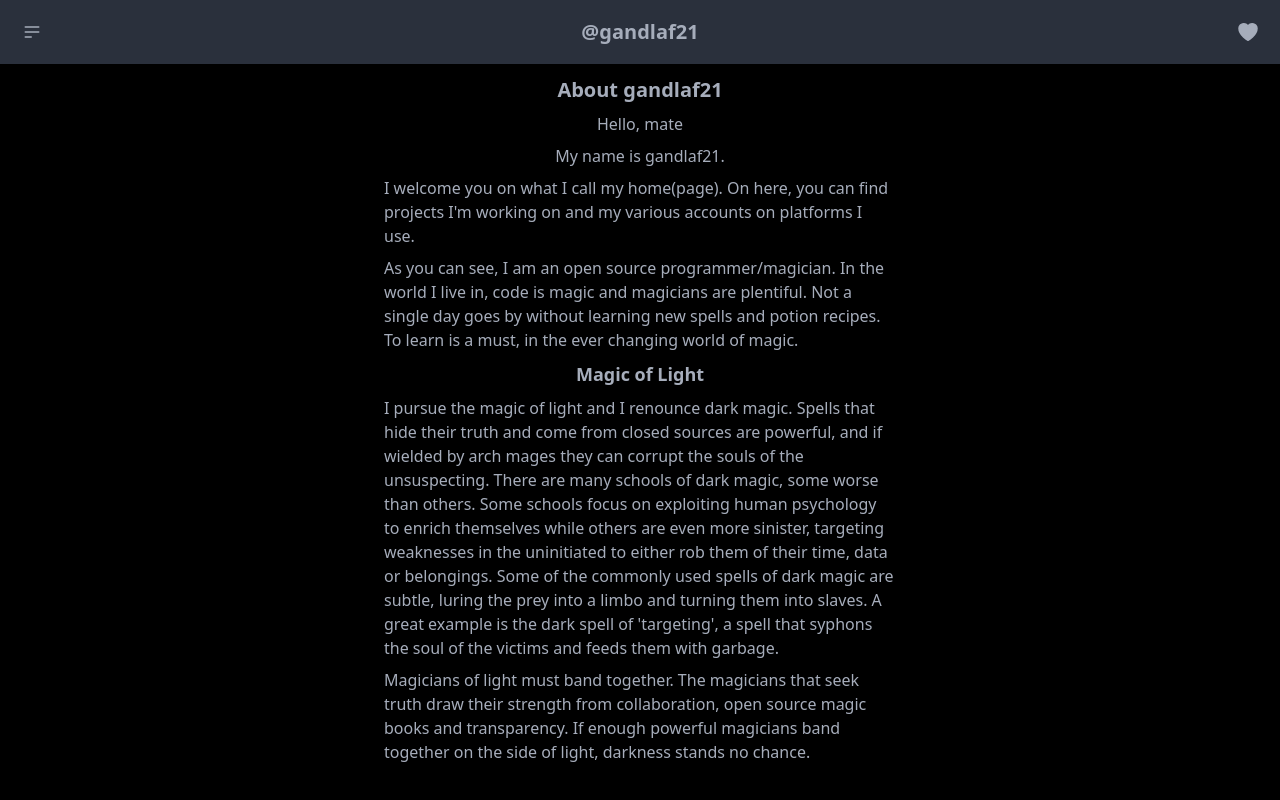
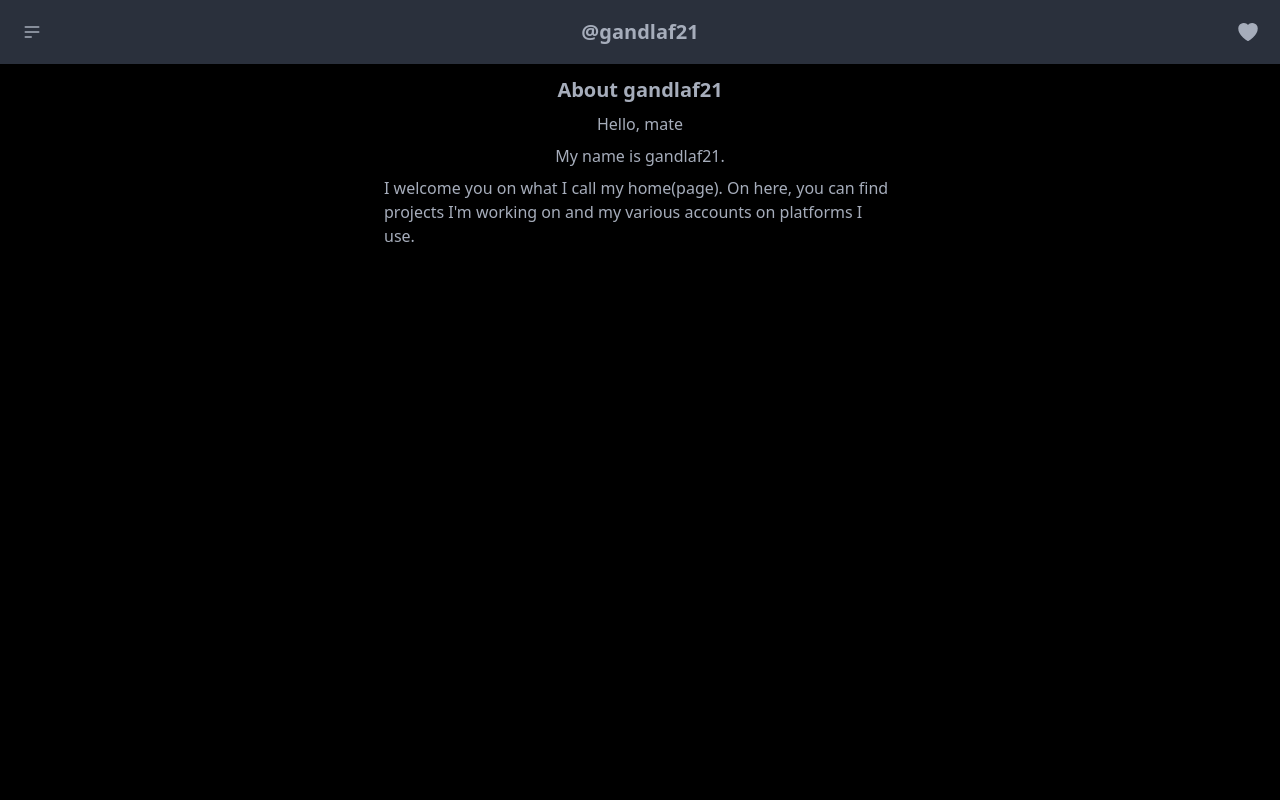
Before and after one commit to gandlafbtc/gandlaf-homepage, a SvelteKit app: page /about in a window 1280 px wide. Shown: the top 800 px of the page. Built offline with nearby package versions, Linux system fonts and the light colour scheme.

Commit message:
add content

```diff
--- a/src/comp/Projects.svelte
+++ b/src/comp/Projects.svelte
@@ -33,6 +33,14 @@
 							>space nut</a
 						> - the best <a class="link link-secondary" href="https://spacenut.nutstash.app/">game </a>you've ever played
 					</li>
+					<li>
+						<a href="https://github.com/gandlafbtc/cashu-brrr" class="link link-secondary"
+							>brrr</a
+						> - a cashu <a class="link link-secondary" href="https://brrr.gandlaf.com/">money printer </a>					</li>
+						<li>
+							<a href="https://github.com/gandlafbtc/proxnut" class="link link-secondary"
+								>Proxnut</a
+							> - a cashu <a class="link link-secondary" href="https://proxnut.com/">Proxy</a> to secure APIs					</li>
 
 				</ul>
 			</div>
--- a/src/comp/Writing.svelte
+++ b/src/comp/Writing.svelte
@@ -4,7 +4,7 @@
 		<div>
 			<p>Things I've written.</p>
 			<div class="pt-2">
-				<ul>
+				<ul class="flex flex-col gap-2">
 					<li>
 						<a
 							href="https://gandlaf.substack.com/p/elliptic-curve-cryptography-for-noobs"
@@ -13,7 +13,38 @@
 					</li>
 					<li>
 						<a href="https://lconf.gandlaf.com" class="link link-secondary">Hide your nuts!</a>
-             - Cashu presentation
+						- Cashu presentation @ Lightningcon Vietnam 2023
+					</li>
+					<li>
+						<a href="https://nuts-and-bolts.gandlaf.com" class="link link-secondary"
+							>Hide your nuts!</a
+						>
+						- Ecash workshop @ Bitcoin Conference Bangkok 2023
+					</li>
+
+					<li>
+						<a href="https://bolt.fun/story/nutstash-newsletter-1--848" class="link link-secondary"
+							>nutstash newsletter #1</a
+						>
+						- 🚀
+					</li>
+					<li>
+						<a href="https://bolt.fun/story/nutstash-newsletter-2-rethinking-ecash-design--853" class="link link-secondary"
+							>nutstash newsletter #2</a
+						>
+						- Rethinking ecash design
+					</li>
+					<li>
+						<a href="https://bolt.fun/story/nutstash-newsletter-3-from-vision-to-reality--882" class="link link-secondary"
+							>nutstash newsletter #3</a
+						>
+						- From vision to reality
+					</li>
+					<li>
+						<a href="https://bolt.fun/story/nutstash-newsletter-4-printing-money-at-the-bkk-bitcoin-conference--907" class="link link-secondary"
+							>nutstash newsletter #4</a
+						>
+						- Printing money at the BKK Bitcoin Conference
 					</li>
 				</ul>
 			</div>
--- a/src/routes/about/+page.svelte
+++ b/src/routes/about/+page.svelte
@@ -7,25 +7,4 @@
 		I welcome you on what I call my home(page). On here, you can find projects I'm working on and my
 		various accounts on platforms I use.
 	</p>
-	<p>
-		As you can see, I am an open source programmer/magician. In the world I live in, code is magic
-		and magicians are plentiful. Not a single day goes by without learning new spells and potion
-		recipes. To learn is a must, in the ever changing world of magic.
-	</p>
-	<h3 class="font-bold text-lg">Magic of Light</h3>
-	<p>
-		I pursue the magic of light and I renounce dark magic. Spells that hide their truth and come
-		from closed sources are powerful, and if wielded by arch mages they can corrupt the souls of the
-		unsuspecting. There are many schools of dark magic, some worse than others. Some schools focus
-		on exploiting human psychology to enrich themselves while others are even more sinister,
-		targeting weaknesses in the uninitiated to either rob them of their time, data or belongings.
-		Some of the commonly used spells of dark magic are subtle, luring the prey into a limbo and
-		turning them into slaves. A great example is the dark spell of 'targeting', a spell that syphons
-		the soul of the victims and feeds them with garbage.
-	</p>
-	<p>
-		Magicians of light must band together. The magicians that seek truth draw their strength from
-		collaboration, open source magic books and transparency. If enough powerful magicians band
-		together on the side of light, darkness stands no chance.
-	</p>
 </div>
```
